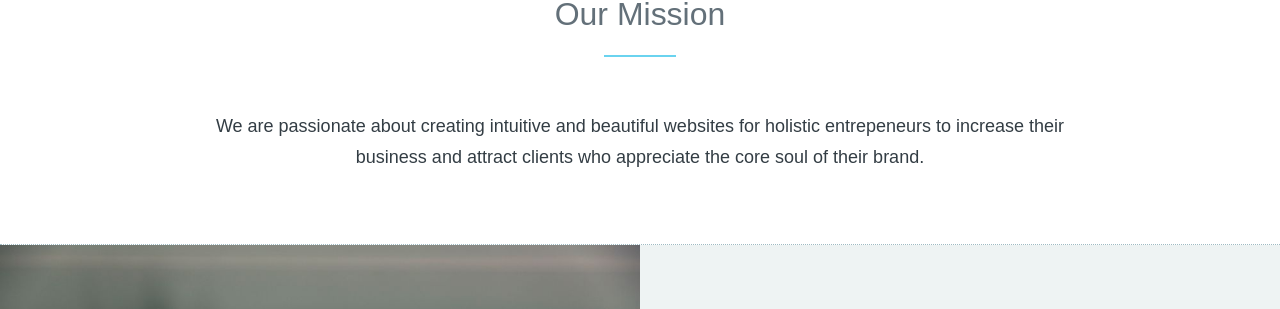
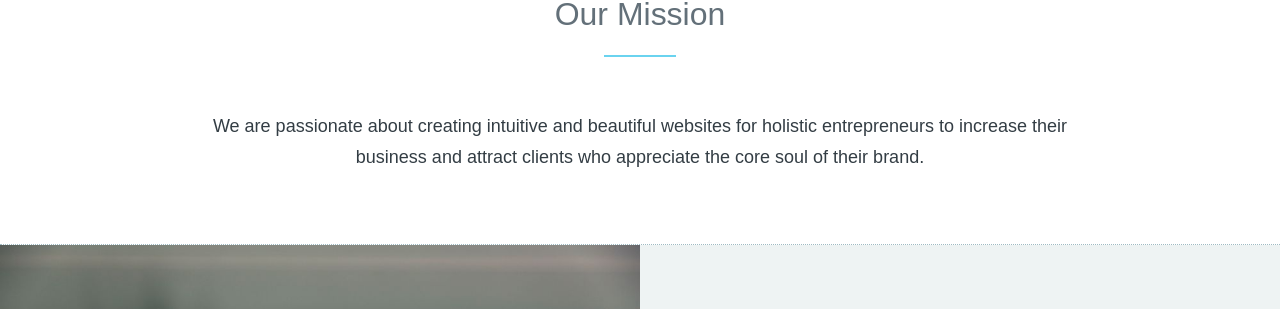
Before and after one commit to graymintmoon/graymintmoon.github.io, a Jekyll site: the page built from index.md, in a window 1280 px wide and 900 px high, scrolled down 837 px. Shown: the part 144-453 px from the top of the window. Built offline with Jekyll 4.4.1, drawn with Linux system fonts in a browser that asks for light colours; nearby versions of some CDN libraries; some web fonts are replaced.

Commit message:
spell check

```diff
--- a/_config.yml
+++ b/_config.yml
@@ -1,10 +1,10 @@
 title: Gray Mint Moon
 email: your-email@domain.com
 description: >
-  Gray Mint Moon thrives in helping holistic entrepeneurs fulfill
+  Gray Mint Moon thrives in helping holistic entrepreneurs fulfill
   their business missions by providing web development
   and design services.
-mission: We are passionate about creating intuitive and beautiful websites for holistic entrepeneurs to increase their business and attract clients who appreciate the core soul of their brand.
+mission: We are passionate about creating intuitive and beautiful websites for holistic entrepreneurs to increase their business and attract clients who appreciate the core soul of their brand.
 baseurl: "" # the subpath of your site, e.g. /blog
 url: "" # the base hostname & protocol for your site, e.g. http://example.com
 social_username: graymintmoon
```
